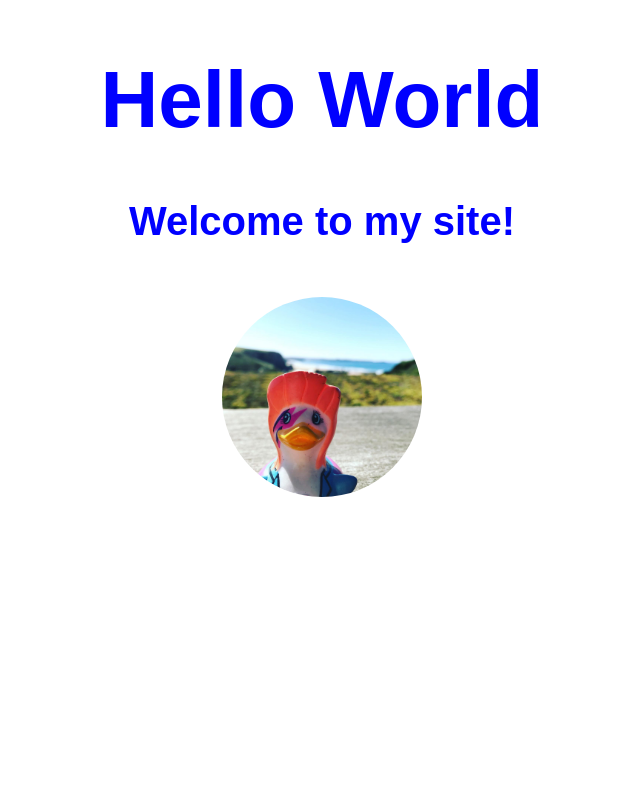
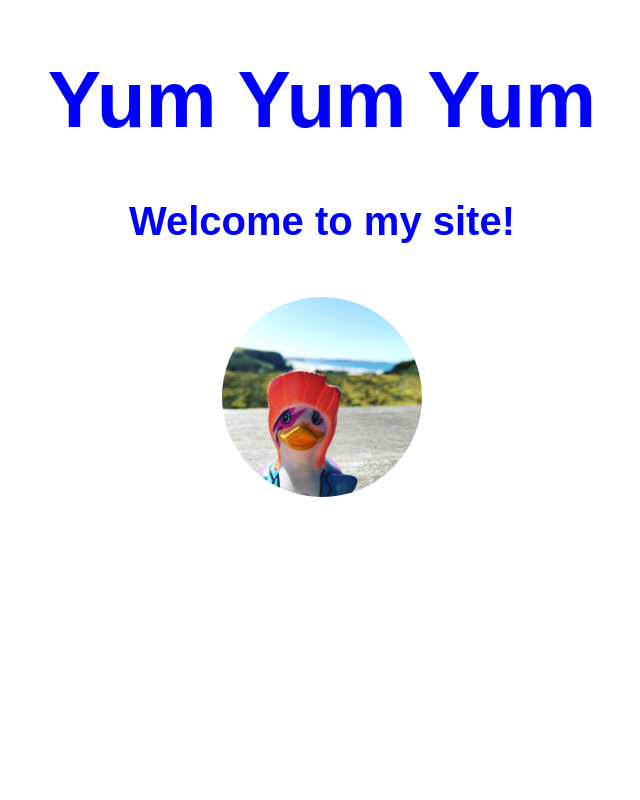
Before and after one commit to JimmyRammelkamp/site, a plain HTML site: page index.html in a window 1280 px wide. Shown: the top 800 px of the page, without its empty margins (318-958 px from the left). Drawn offline with Linux system fonts and the light colour scheme.

Commit message:
Update index.html

```diff
--- a/index.html
+++ b/index.html
@@ -20,7 +20,7 @@
 
 <body>
 <div>
-  <h1>Hello World</h1>
+  <h1>Yum Yum Yum</h1>
 
 
 
```
